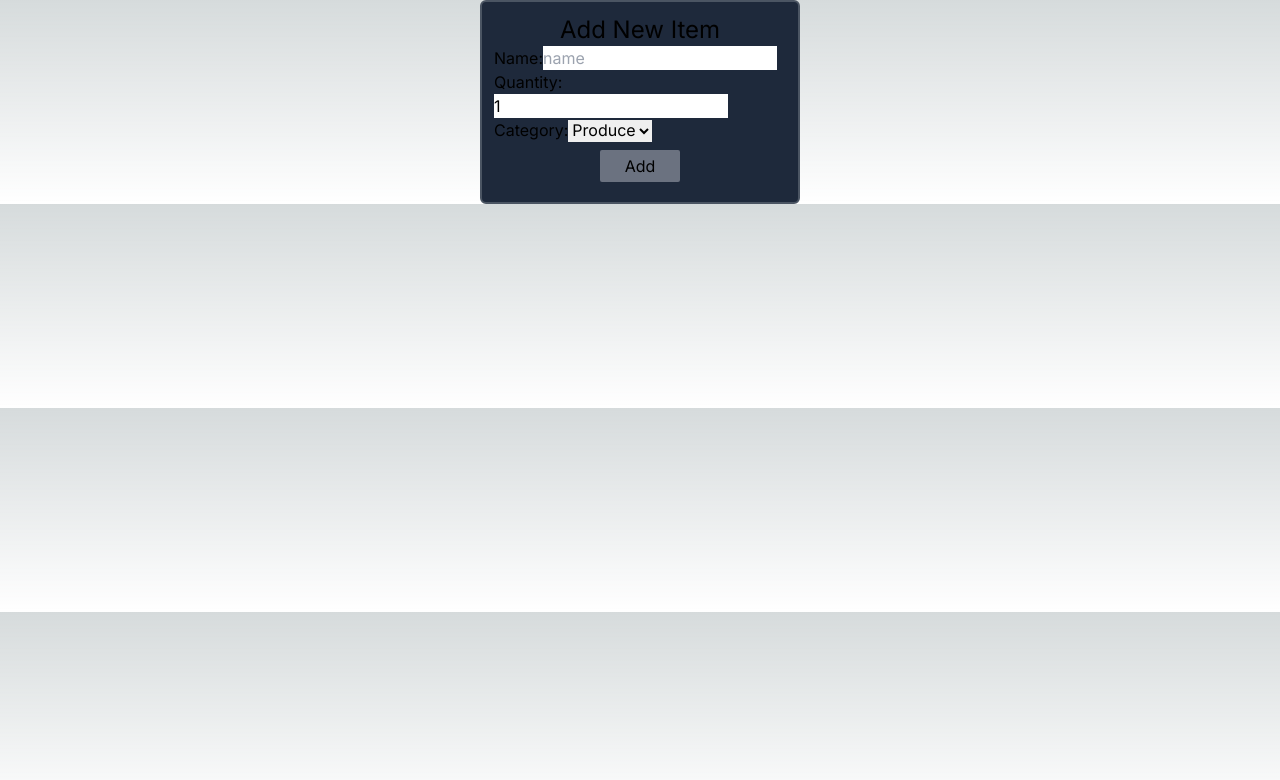
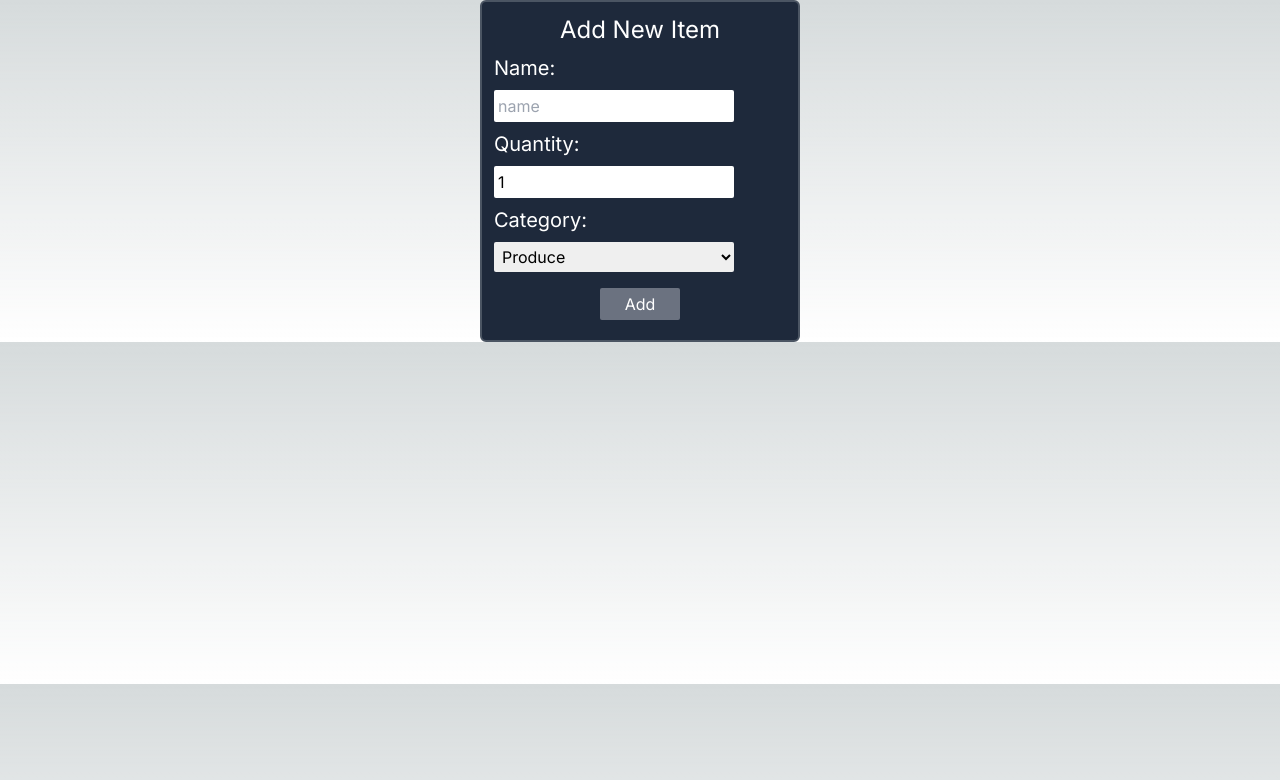
Before and after one commit to GregPilk/cprg306-assignments, a Next.js app: page /week-4 in a window 1280 px wide. Shown: the top 780 px of the page. Built offline with nearby package versions, Linux system fonts and the light colour scheme.

Commit message:
week-4
added cleaner styles

```diff
--- a/app/week-4/new-item.js
+++ b/app/week-4/new-item.js
@@ -17,44 +17,63 @@ export default function NewItem({ onAdd }) {
     setCategory("produce");
   }
   return (
-    <div className="border-2 border-double border-gray-600 rounded-md p-3 bg-slate-800 w-80">
+    <div className="border-2 border-double border-gray-600 rounded-md p-3 text-white bg-slate-800 w-80">
       <form onSubmit={handleSubmit}>
-        <h2 className="flex justify-center text-2xl">Add New Item</h2>
+        <h2 className="flex justify-center text-2xl pb-2">Add New Item</h2>
+        <div className="flex-col place-content-center">
           <div>
-          <label htmlFor="name">Name:</label>
+            <label htmlFor="name" className="text-xl">
+              Name:
+            </label>
             <input
               type="text"
               id="name"
               placeholder="name"
               value={name}
               onChange={(event) => setName(event.target.value)}
+              className="mb-2 mt-2 w-60 border-1 text-black border-gray-600 rounded-sm p-1"
             />
           </div>
           <div>
-          <label htmlFor="quantity">Quantity:</label>
+            <label htmlFor="quantity" className="text-xl">
+              Quantity:
+            </label>
             <input
               type="number"
               id="quantity"
               placeholder="0"
               value={quantity}
               onChange={(event) => setQuantity(event.target.value)}
+              className="mb-2 mt-2 w-60 border-1 text-black border-gray-600 rounded-sm p-1"
             />
           </div>
           <div>
-          <label htmlFor="category">Category:</label>
+            <label htmlFor="category" className="text-xl">
+              Category:
+            </label>
             <select
               id="category"
               value={category}
               placeholder="Category"
               onChange={(event) => setCategory(event.target.value)}
+              className="mb-2 mt-2 w-60 text-black border-1 border-gray-600 rounded-sm p-1"
             >
+              {/* <option value="default" disabled>
+                Select a category
+              </option> */}
               <option value="produce">Produce</option>
               <option value="dairy">Dairy</option>
               <option value="bakery">Bakery</option>
               <option value="meat">Meat</option>
-            <option value="frozen">Frozen</option>
-            <option value="pantry">Pantry</option>
+              <option value="frozenFoods">Frozen Foods</option>
+              <option value="cannedGoods">Canned Goods</option>
+              <option value="dryGoods">Dry Goods</option>
+              <option value="beverages">Beverages</option>
+              <option value="snacks">Snacks</option>
+              <option value="household">Household</option>
+              <option value="other">Other</option>
             </select>
+          </div>
         </div>
         <div className="flex justify-center">
           <button
```
Lines whose indentation alone changed are shown as unchanged.
